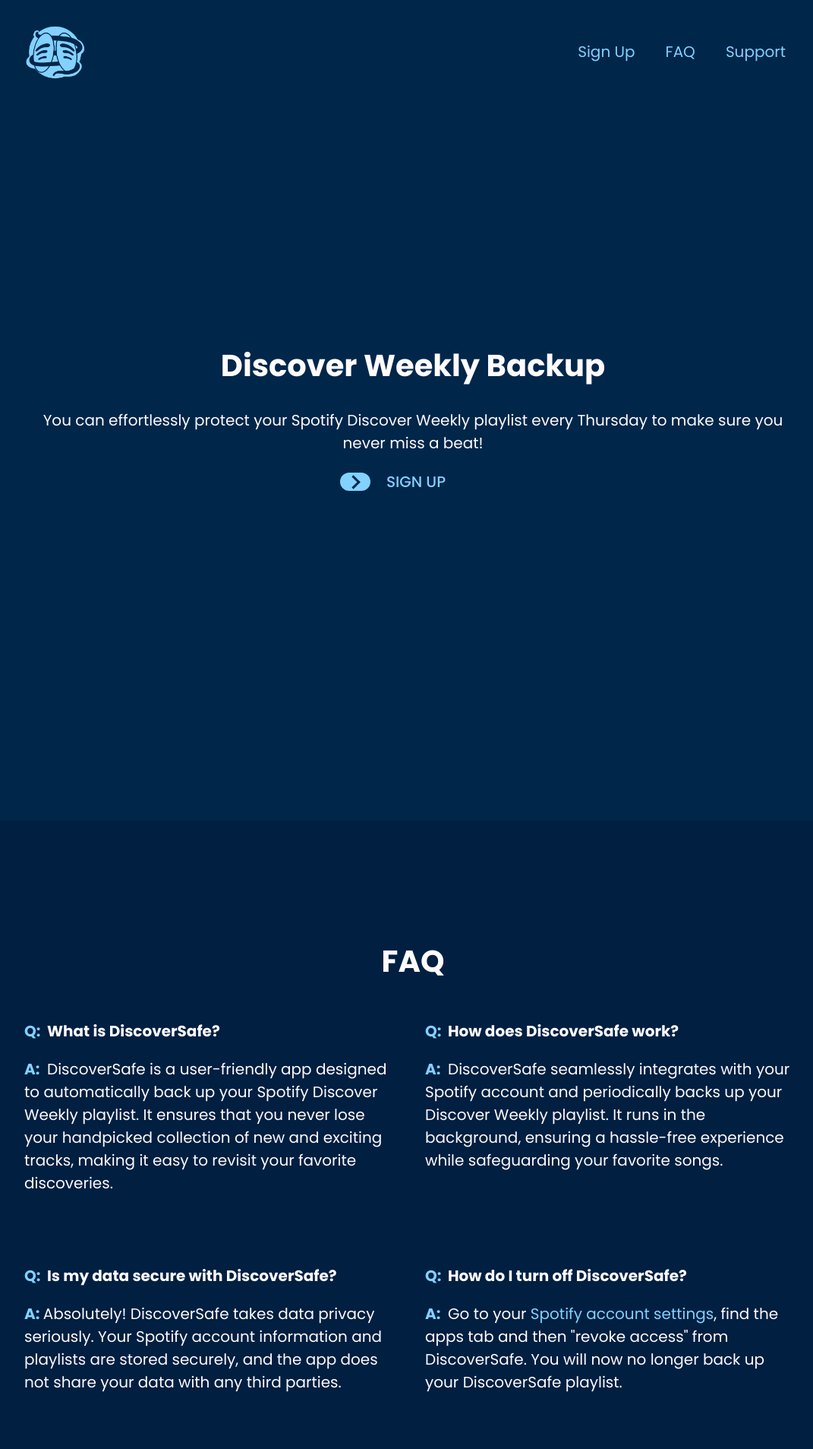
After one commit to Fordinh4/DiscoverSafe, a Flask app: template templates/sign_up.html in a window 1280 px wide. The commit adds this page. Shown: the top 1907 px of the page at 76% size, without its empty margins (96-1167 px from the left). Run offline with Flask 3, Linux system fonts and the light colour scheme; the template is opened without the code that fills it, so the values that code supplies are empty.

Commit message:
Update the HTML/CSS
- Style the sign up page for first time users.
- Add favicon

```diff
--- a/app.py
+++ b/app.py
@@ -15,10 +15,11 @@
 
 # Other
 import os
-from .setting import Setting
+from setting import Setting
 
 
-app = Flask(__name__, template_folder= "templates")
+app = Flask(__name__, template_folder= "./templates", static_folder = './templates/static')
+
 app.config['SECRET_KEY'] = os.urandom(64)
 app.config['SESSION_TYPE'] = 'filesystem'
 
@@ -81,13 +82,12 @@
     if not auth_manager.validate_token(cache_handler.get_cached_token()):
         # Step 1. Display sign in link when no token
         auth_url = auth_manager.get_authorize_url()
-        #TODO: Change this to another html for sign up for this app
-        return f'<h2><a href="{auth_url}">Sign in</a></h2>'
+        return render_template('sign_up.html', auth_url=auth_url)
 
     # Step 3. Signed in, display data
     spotify = spotipy.Spotify(auth_manager=auth_manager)
 
-    return render_template('index.html', display_name=spotify.me()["display_name"])
+    return render_template('signed_in.html', display_name=spotify.me()["display_name"])
 
 
 @app.route('/sign_out')
@@ -95,7 +95,7 @@
     session.pop("token_info", None)
     return redirect('/')
 
-
+# TODO: Might delete this route!
 @app.route("/discover_weekly")
 def SaveDiscoveryWeekly():
     cache_handler = spotipy.cache_handler.FlaskSessionCacheHandler(session)
--- a/automate.py
+++ b/automate.py
@@ -76,7 +76,7 @@
 
     if not flag:
         # If the user is still new to Spotify, it may take some weeks for the app to get enough info from user
-        print("Discover weekly not found! -> If you r a new users, please listen to more songs :)")
+        print(f"Hi {spotify.me()['display_name']} - {spotify.me()['email']}, your discover weekly playlist is not found! -> If you r a new users, please listen to more songs :)")
 
     else:
         # Create a new playlist to save all of Discover Weekly in one place!
--- /dev/null
+++ b/templates/sign_up.html
@@ -0,0 +1,110 @@
+<!DOCTYPE html>
+<html lang="en">
+<head>
+    <meta charset="UTF-8">
+    <meta name="viewport" content="width=device-width, initial-scale=1.0">
+    <title>DiscoverSafe</title>
+
+    <!-- Fonts -->
+    <link rel="preconnect" href="https://fonts.googleapis.com">
+    <link rel="preconnect" href="https://fonts.gstatic.com" crossorigin>
+    <link href="https://fonts.googleapis.com/css2?family=Poppins:wght@400;500;600;700;800&display=swap" rel="stylesheet">
+
+    <!-- Favicon -->
+    <!-- Icon credit: @aeribeibb on IG -->
+    <link rel="apple-touch-icon" sizes="180x180" href="static/favicon/apple-touch-icon.png">
+    <link rel="icon" type="image/png" sizes="32x32" href="static/favicon/favicon-32x32.png">
+    <link rel="icon" type="image/png" sizes="16x16" href="static/favicon/favicon-16x16.png">
+    <link rel="manifest" href="static/favicon/site.webmanifest">
+
+
+    <!-- CSS -->
+    <!-- for flask -->
+    <!-- <link rel = "stylesheet" type="text/css" href="{{ url_for('static',filename='sign_in_style.css') }}"> -->
+
+    <!-- for html live -->
+    <link rel="stylesheet" href="static/sign_up_style.css">
+</head>
+
+<body>
+
+    <div class="navbar">
+        <div class="icon">
+            <img class="image" src="static/DiscoverSafe_Icon.png">
+        </div>
+
+        <div class="links">
+            <!-- TODO: After signing in then show the option to sign out -->
+            <a href='{{ auth_url }}'>Sign Up</a>
+            <a href="#faq">FAQ</a>
+            <a href="#contact">Support</a>
+        </div>
+    </div>
+
+    <div id="app-info">
+        <div class="container">
+            <div class="content">
+                <h1>Discover Weekly Backup</h1>
+
+                <p>You can effortlessly protect your Spotify Discover Weekly playlist every Thursday to make sure you never miss a beat! </p>
+
+                <button class="learn-more" onclick="window.location.href='{{ auth_url }}'">
+                    <span class="circle" aria-hidden="true">
+                      <span class="icon arrow"></span>
+                    </span>
+                    <span class="button-text">sign up</span>
+                </button>
+            </div>
+
+        </div>
+
+    </div>
+
+    <div id="faq">
+        <div class="container">
+            <div class="content">
+                <h1>FAQ</h1>
+                <!-- TODO: GO THROUGH THIS ONE AGAIN BEFORE DEPLOY ON PYTHON ANYWHERE -->
+                <div class="grid-container">
+                    <div class="grid-item">
+                        <p class="bold_text"><strong>Q: </strong>&nbspWhat is DiscoverSafe?</p>
+                        <p><strong>A: </strong>&nbspDiscoverSafe is a user-friendly app designed to automatically back up your Spotify Discover Weekly playlist. It ensures that you never lose your handpicked collection of new and exciting tracks, making it easy to revisit your favorite discoveries.</p>
+                    </div>
+
+                    <div class="grid-item">
+                        <p class="bold_text"><strong>Q: </strong>&nbspHow does DiscoverSafe work?</p>
+                        <p><strong>A: </strong>&nbspDiscoverSafe seamlessly integrates with your Spotify account and periodically backs up your Discover Weekly playlist. It runs in the background, ensuring a hassle-free experience while safeguarding your favorite songs.</p>
+                    </div>
+
+                    <div class="grid-item">
+                        <p class="bold_text"><strong>Q: </strong>&nbspIs my data secure with DiscoverSafe?</p>
+                        <p><strong>A: </strong>Absolutely! DiscoverSafe takes data privacy seriously. Your Spotify account information and playlists are stored securely, and the app does not share your data with any third parties.</p>
+                    </div>
+
+                    <div class="grid-item">
+                        <p class="bold_text"><strong>Q: </strong>&nbspHow do I turn off DiscoverSafe?</p>
+                        <p><strong>A: </strong>&nbspGo to your <a href="https://www.spotify.com/us/account/apps/">Spotify account settings</a>, find the apps tab and then "revoke access" from DiscoverSafe. You will now no longer back up your DiscoverSafe playlist.</p>
+                    </div>
+
+                    <div class="center-grid-item grid-item">
+                        <p class="bold_text"><strong>Q: </strong>&nbspWhy there isn't any DiscoverSafe playlist in my library?</p>
+                        <p><strong>A: </strong>&nbspIf you're a new Spotify user, the app might need more time to gather enough data for Discover Weekly playlists. However, once DiscoverSafe is integrated, you won't need to worry about manually creating the playlist. Additionally, please note that during its development phase, the app has limited slots for users (up to 25 users only).</p>
+                    </div>
+                </div>
+
+            </div>
+        </div>
+
+    </div>
+
+
+    <div id="contact">
+        <div class="container">
+            <div class="content">
+                <h1>DiscoverSafe didn't work for you?</h1>
+                <p>Message<a href="https://www.instagram.com/itsfordinh/">@itsfordinh</a>, and I'll help you.</p>
+            </div>
+        </div>
+    </div>
+</body>
+</html>
--- a/templates/index.html
+++ b/templates/signed_in.html
@@ -4,7 +4,7 @@
     <meta charset="UTF-8">
     <meta http-equiv="X-UA-Compatible" content="IE=edge">
     <meta name="viewport" content="width=device-width, initial-scale=1.0">
-    <title>Weekly Discover</title>
+    <title>Save Discover Weekly</title>
 </head>
 <body>
     <h2>Hi {{ display_name }}, <small><a href="/sign_out">[sign out]</a></small></h2>
--- /dev/null
+++ b/templates/static/sign_up_style.css
@@ -0,0 +1,297 @@
+:root {
+    --color-primary: #00264a;
+    --color-secondary: #82D1FF;
+    --color-accent: #001F41;
+    --color-font: #fffbfc;
+    --font-size-base: 20px;
+}
+
+body {
+    font-family: 'Poppins', sans-serif;
+    font-size: var(--font-size-base);
+    color: var(--color-font);
+    background-color: var(--color-primary);
+    margin: 0;
+    padding: 0;
+}
+
+
+
+#app-info, #faq, #contact {
+    padding: 10%;
+    font-size: var(--font-size-base);
+}
+
+.content {
+    text-align: center;
+}
+
+
+.bold_text{
+    /* For the question in the faq or anywhere that like bold text */
+    font-weight: 700;
+}
+
+
+
+/* For the nav bar */
+.navbar {
+    background-color: var(--color-primary);
+    margin: auto 10%;
+    padding: 32px 1px;
+    display: flex;
+    align-items: center;
+    justify-content: space-between;
+    text-align: center;
+}
+
+.icon {
+    display: flex;
+    align-items: center;
+}
+
+.image {
+    width: 80px;
+    height: auto;
+
+}
+
+.links {
+    display: flex;
+    align-items: center;
+}
+
+.navbar a {
+    color: var(--color-secondary);
+    padding: 20px 20px;
+    text-decoration: none;
+    display: inline-block;
+}
+
+.navbar a:hover{
+    text-decoration: underline;
+}
+
+
+
+/* For the button */
+button {
+    position: relative;
+    display: inline-block;
+    cursor: pointer;
+    outline: none;
+    border: 0;
+    vertical-align: middle;
+    text-decoration: none;
+    background: transparent;
+    padding: 0;
+    font-size: inherit;
+    font-family: inherit;
+    width: 12rem;
+    height: auto;
+}
+
+button.learn-more .circle {
+    transition: all 0.45s cubic-bezier(0.65, 0, 0.076, 1);
+    position: relative;
+    display: block;
+    margin: 0;
+    width: 2.5rem;
+    height: 1.5rem;
+    background: var(--color-secondary);
+    border-radius: 2.625rem;
+}
+
+button.learn-more .circle .icon {
+    transition: all 0.45s cubic-bezier(0.65, 0, 0.076, 1);
+    position: absolute;
+    top: 0;
+    bottom: 0;
+    margin: auto;
+    background: var(--color-secondary);
+}
+
+button.learn-more .circle .icon.arrow {
+    transition: all 0.45s cubic-bezier(0.65, 0, 0.076, 1);
+    left: 0.45rem;
+    width: 1.125rem;
+    height: 0.125rem;
+    background: none;
+}
+
+button.learn-more .circle .icon.arrow::before {
+    position: absolute;
+    content: '';
+    top: -0.35rem;
+    right: 0.05rem;
+    width: 0.625rem;
+    height: 0.625rem;
+    border-top: 0.2rem solid var(--color-primary);
+    border-right: 0.2rem solid var(--color-primary);
+    transform: rotate(45deg);
+}
+
+button.learn-more .button-text {
+    transition: all 0.45s cubic-bezier(0.65, 0, 0.076, 1);
+    position: absolute;
+    top: -0.95rem;
+    left: 0;
+    right: 0;
+    bottom: 0;
+    padding: 0.75rem 0rem;
+    margin: 0 0 0 0.5rem;
+    color: var(--color-secondary);
+    font-weight: 500;
+    text-align: center;
+    text-transform: uppercase;
+}
+
+button.learn-more:hover .circle {
+    width: 90%;
+}
+
+button.learn-more:hover .circle .icon.arrow {
+    background: var(--color-primary);
+    transform: translate(0.8rem, 0);
+}
+
+button.learn-more:hover .button-text {
+    color: var(--color-primary);
+}
+
+
+
+/* For FAQ */
+#faq {
+    background-color: var(--color-accent)
+}
+
+#faq strong{/*For Q and A letter*/
+    color: var(--color-secondary);
+}
+
+.grid-item a{
+    color: var(--color-secondary);
+    text-decoration: none;
+}
+
+
+
+/* Full screen */
+@media screen and (min-width: 800px) {
+
+
+    #app-info{
+        padding: 18rem 10%;
+        padding-bottom: 27rem;
+    }
+
+    .grid-container{
+        display: grid;
+        grid-template-columns: auto auto;
+        gap: 2rem;
+    }
+
+    .grid-item{
+        text-align:left;
+        margin-bottom: 20px;
+    }
+    .center-grid-item{
+        margin: auto 25%;
+        grid-column: span 2;
+        padding-left: 1%;
+    }
+}
+
+/* Stack on top of each other */
+@media screen and (max-width: 800px) {
+
+    :root{
+        --font-size-base: 15px;
+    }
+
+    .image{
+        width: 50px;
+        height: auto;
+    }
+    .navbar a {
+        padding: 20px 10px;
+    }
+
+    /* For the button */
+    button{
+        width: 10rem;
+    }
+
+    button.learn-more .circle {
+        width: 1.8rem;
+        height: 1.3rem;
+
+    }
+
+    button.learn-more .circle .icon.arrow {
+        left: 0.125rem;
+        width: 1rem;
+        height: 0.125rem;
+    }
+
+    button.learn-more .circle .icon.arrow::before {
+
+        width: 0.525rem;
+        height: 0.525rem;
+        border-top: 0.18rem solid var(--color-primary);
+        border-right: 0.18rem solid var(--color-primary);
+    }
+
+
+    button.learn-more .button-text {
+        margin: 0 0 0 0.1rem;
+        top: -0.85rem;
+    }
+
+    button.learn-more:hover .circle {
+        width: 95%;
+    }
+
+
+    #app-info{
+        padding: 12rem 10%;
+        padding-bottom: 25rem;
+    }
+
+    .grid-container {
+        display: flex;
+        flex-direction: column;
+        align-items: center;
+    }
+
+    .grid-item {
+        text-align: left;
+        margin-bottom: 20px;
+    }
+
+    .center-grid-item {
+        align-self: center;
+        margin: 0;
+    }
+}
+
+
+
+/* For the contact section */
+#contact {
+    padding: 4% 10%;
+    background-color: var(--color-secondary);
+    color: var(--color-primary);
+}
+
+
+#contact h2 {
+    color: var(--color-primary);
+    font-weight: 800;
+}
+
+#contact a{
+    text-decoration: none;
+    color: var(--color-primary);
+}
```
Also changed, not shown: templates/static/DiscoverSafe_Icon.png (added), templates/static/favicon/android-chrome-192x192.png (added), templates/static/favicon/android-chrome-512x512.png (added), templates/static/favicon/apple-touch-icon.png (added), templates/static/favicon/favicon-16x16.png (added), templates/static/favicon/favicon-32x32.png (added), templates/static/favicon/favicon.ico (added), templates/static/favicon/site.webmanifest (added), templates/static/signed_in_styles.css (added), 5 other files.
